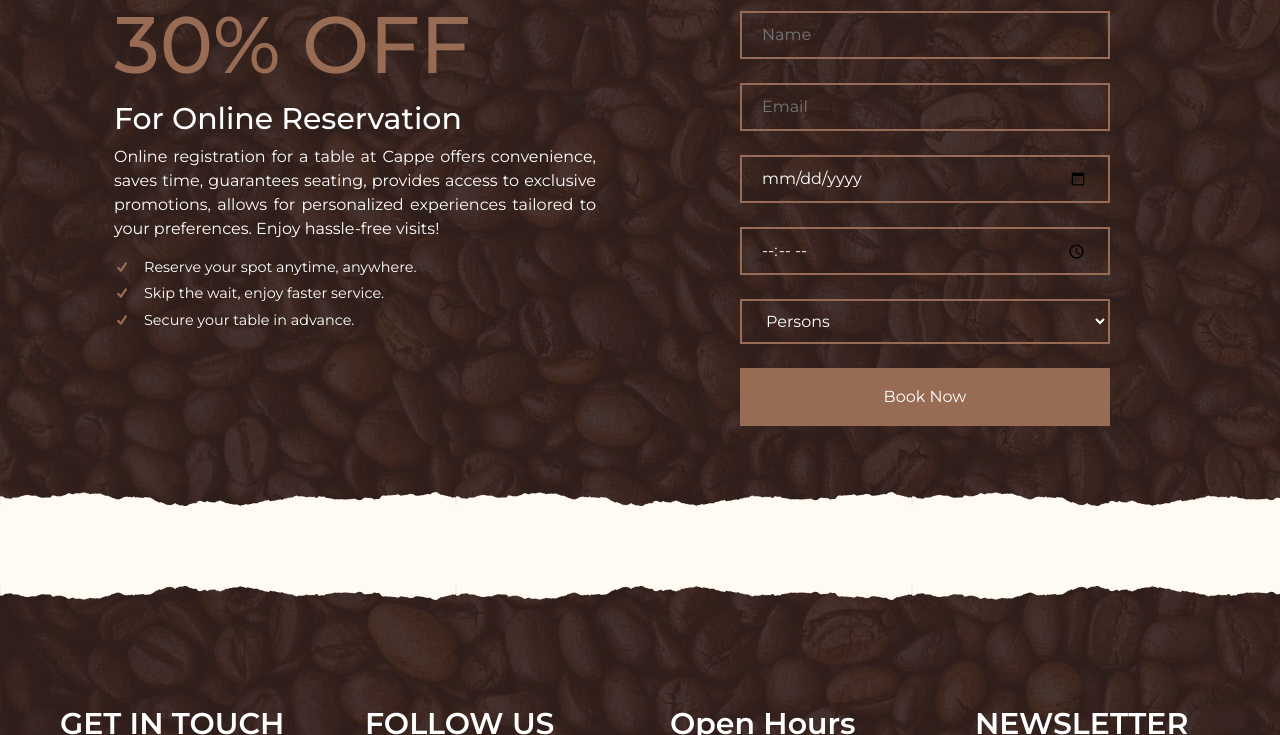
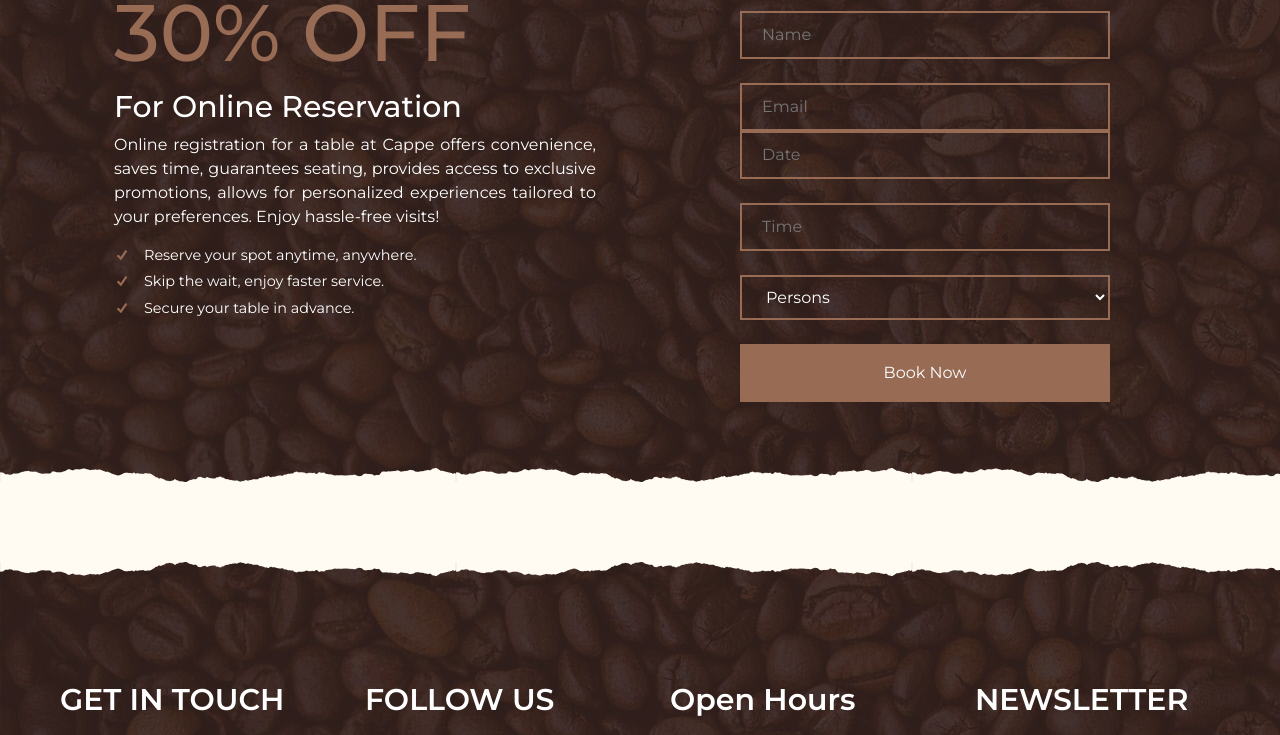
Before and after one commit to Ayush5683/cappe, a plain HTML site: page index.html in a window 1280 px wide. Shown: the part 4360-5095 px from the top of the page. Drawn offline with nearby package versions, Linux system fonts and the light colour scheme.

Commit message:
Update index.html

```diff
--- a/index.html
+++ b/index.html
@@ -483,10 +483,9 @@
                         <input type="text" id="sname" placeholder="Name">
                         <label for="email"></label>
                         <input type="email" id="email" placeholder="Email">
-                        <label for="date"></label>
-                        <input type="date" id="date" placeholder="Date">
+                        <input type="text" id="date" placeholder="Date" onfocus="(this.type='date')">
                         <label for="time"></label>
-                        <input type="time" id="time" placeholder="Time">
+                        <input type="text" id="time" placeholder="Time" onfocus="(this.type='time')">
                         <label for="person"></label>
                         <select name="persons" id="persons">
                             <option value="">Persons</option>
```
